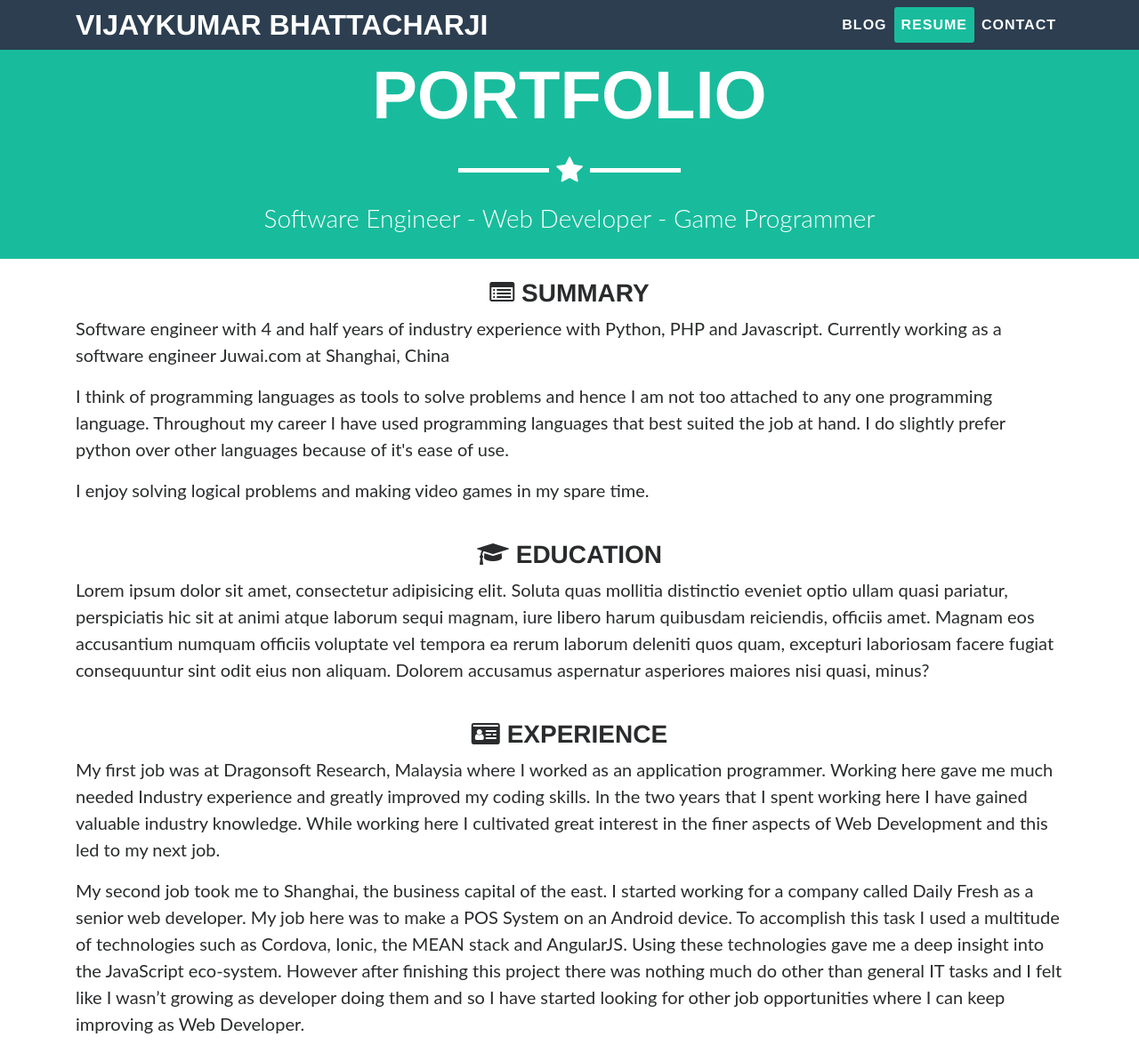
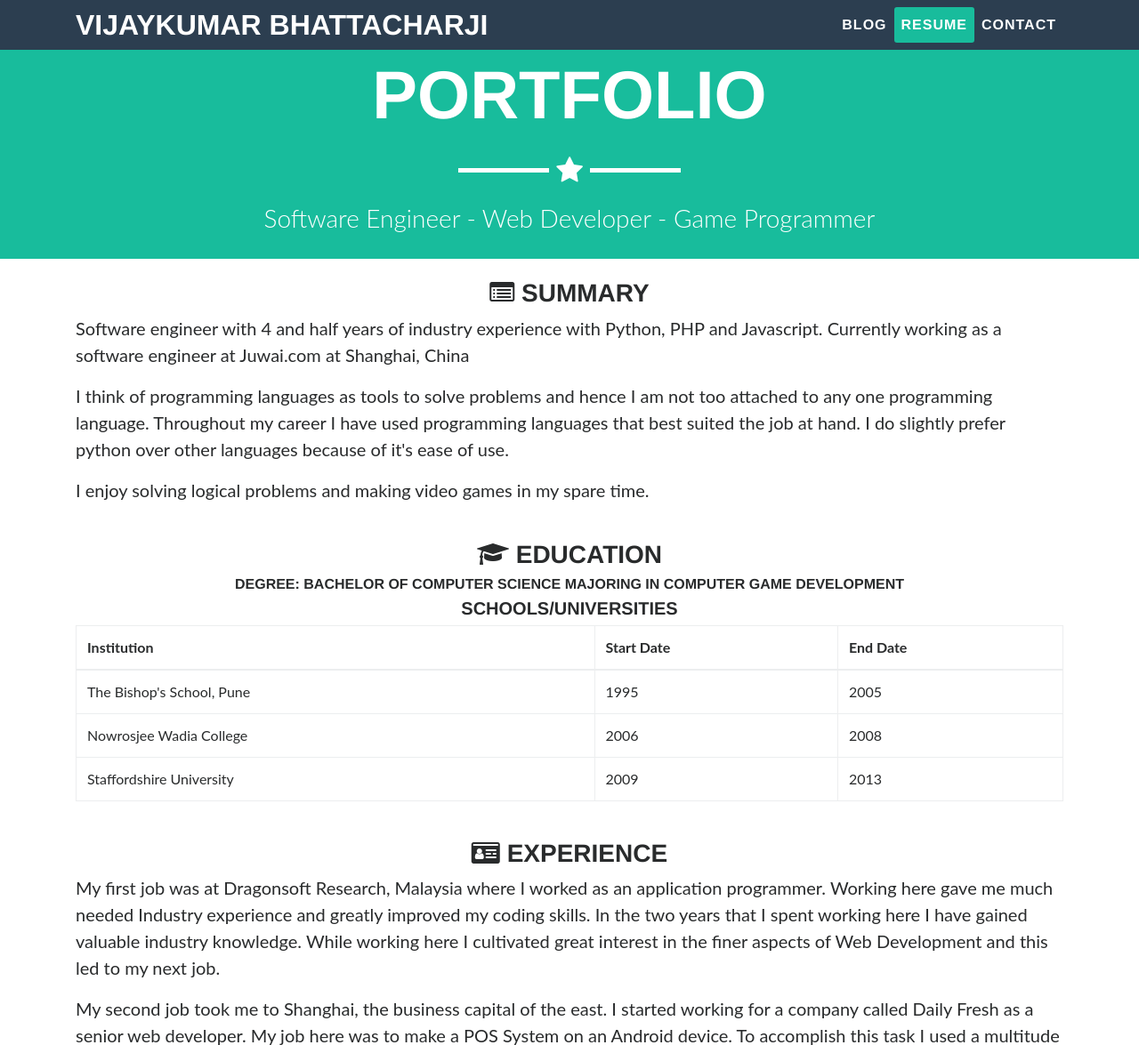
Before and after one commit to vijaykumarjuwai/djangoproject, a Django app: page /resume in a window 1280 px wide. Shown: the top 1175 px of the page at 89% size. Run offline with Django 3.2, Linux system fonts and the light colour scheme; some libraries are stand-ins or nearby versions.

Commit message:
Changed styles in resume

```diff
--- a/website/templates/website/resume.html
+++ b/website/templates/website/resume.html
@@ -17,7 +17,7 @@
         <section class="resume resume-summary">
             <h3><i class="fa fa-list-alt" aria-hidden="true"></i> Summary</h3>
             <p>Software engineer with 4 and half years of industry experience with Python, PHP and Javascript.
-            Currently working as a software engineer Juwai.com at Shanghai, China</p>
+            Currently working as a software engineer at Juwai.com at Shanghai, China</p>
 
             <p>I think of programming languages as tools to solve problems and hence I am not too attached to any one programming language.
             Throughout my career I have used programming languages that best suited the job at hand. I do slightly prefer python over other languages because of it's ease of use.</p>
@@ -27,11 +27,34 @@
         </section>
         <section class="resume resume-education">
             <h3><i class="fa fa-graduation-cap" aria-hidden="true"></i> Education</h3>
-            <p>Lorem ipsum dolor sit amet, consectetur adipisicing elit. Soluta quas mollitia distinctio eveniet optio ullam quasi pariatur,
-                perspiciatis hic sit at animi atque laborum sequi magnam, iure libero harum quibusdam reiciendis, officiis amet.
-                Magnam eos accusantium numquam officiis voluptate vel tempora ea rerum laborum deleniti quos quam,
-                excepturi laboriosam facere fugiat consequuntur sint odit eius non aliquam. Dolorem accusamus aspernatur
-                asperiores maiores nisi quasi, minus?</p>
+            <h6 style="text-align: center; margin-top: 5px;">Degree: Bachelor of Computer Science Majoring in Computer Game Development</h6>
+            <h5 style="text-align: center; margin-top: 5px;">Schools/Universities</h5>
+            <table class="table table-bordered">
+                <thead>
+                    <tr>
+                        <th>Institution</th>
+                        <th>Start Date</th>
+                        <th>End Date</th>
+                    </tr>
+                </thead>
+                <tbody>
+                    <tr>
+                        <td>The Bishop's School, Pune</td>
+                        <td>1995</td>
+                        <td>2005</td>
+                    </tr>
+                        <tr>
+                        <td>Nowrosjee Wadia College</td>
+                        <td>2006</td>
+                        <td>2008</td>
+                    </tr>
+                        <tr>
+                        <td>Staffordshire University</td>
+                        <td>2009</td>
+                        <td>2013</td>
+                    </tr>
+                </tbody>
+            </table>
         </section>
         <section class="resume resume-experience">
             <h3><i class="fa fa-id-card" aria-hidden="true"></i> Experience</h3>
```
